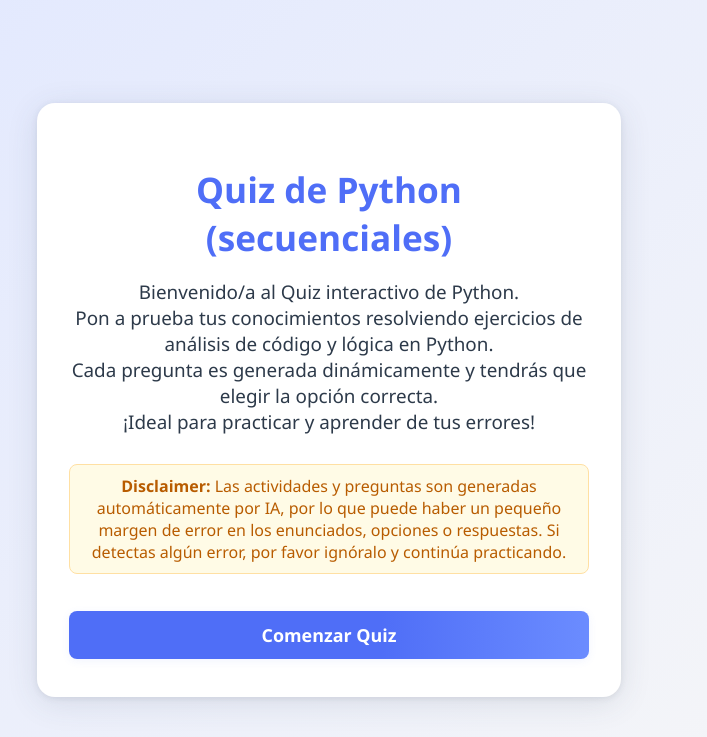
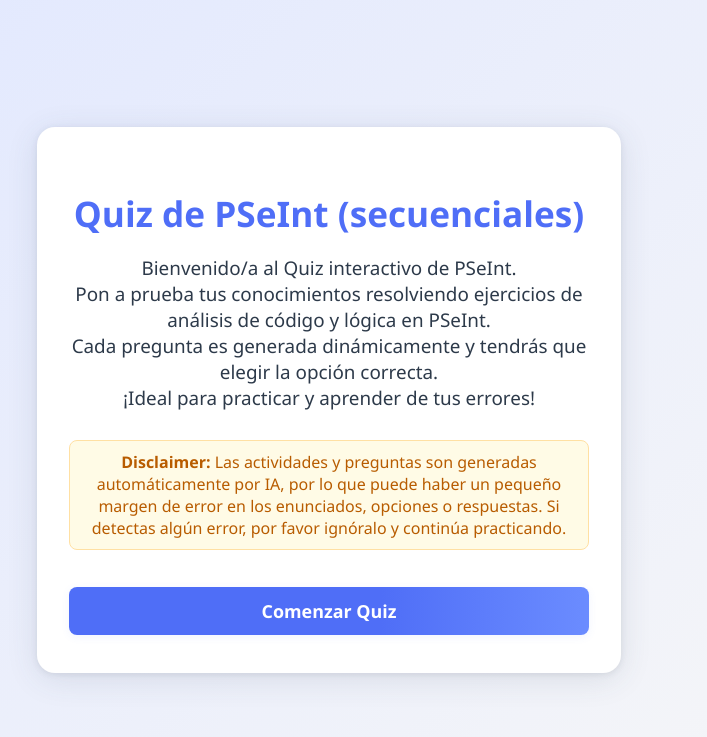
Before and after one commit to Orseb/pseint-quiz-secuenciales-fast-api, a FastAPI app: page / in a window 1280 px wide. Shown: the top 737 px of the page, without its empty margins (311-1018 px from the left). Run offline with FastAPI, Linux system fonts and the light colour scheme.

Commit message:
.gitignore añadido, cambios en main.py, settings.py, cachemanager.py, inicio.html, gemini_promt.py y gemini_service.py

````diff
--- a/app/config/settings.py
+++ b/app/config/settings.py
@@ -38,6 +38,9 @@
     # Configuración de plantillas
     TEMPLATES_DIR: str = "templates"
 
+    # Configuración de temáticas previas para evitar repeticiones
+    MAX_PREVIOUS_TOPICS: int = 4  # Máximo de temáticas previas a considerar
+
     def __init__(self):
         """
         Inicializa la configuración y valida que las variables críticas estén presentes.
--- a/app/services/cache_manager.py
+++ b/app/services/cache_manager.py
@@ -75,7 +75,9 @@
                         self.question_cache.put(question)
 
                         with self.topics_lock:
-                            self.previous_topics_global = question.get("tematicas_usadas", [])
+                            self.previous_topics_global.append(question.get("tematicas_usadas", []))
+                            if len(self.previous_topics_global) > settings.MAX_PREVIOUS_TOPICS:
+                                self.previous_topics_global = [] #Se asegura que no se acumulen demasiadas temáticas previas
 
                     time.sleep(5)
 
--- a/app/services/gemini_service.py
+++ b/app/services/gemini_service.py
@@ -128,7 +128,7 @@
         """
         Limpia el texto de respuesta removiendo delimitadores de código.
 
-        Gemini a veces incluye delimitadores \`\`\`json o \`\`\` en sus respuestas.
+        Gemini a veces incluye delimitadores ```json o ``` en sus respuestas.
         Esta función los remueve para obtener JSON puro que se pueda parsear.
 
         Args:
--- a/main.py
+++ b/main.py
@@ -3,10 +3,10 @@
 from app.config import settings
 
 """
-Aplicación FastAPI para Quiz de Python con IA
+Aplicación FastAPI para Quiz de PSeInt con IA
 
-Esta aplicación genera quizzes interactivos de Python utilizando IA (Google Gemini).
-Los usuarios pueden responder preguntas de análisis de código Python secuencial
+Esta aplicación genera quizzes interactivos de PSeInt utilizando IA (Google Gemini).
+Los usuarios pueden responder preguntas de análisis de código PSeInt secuencial
 y recibir retroalimentación inmediata sobre sus respuestas.
 
 Características principales:
@@ -15,12 +15,12 @@
 - Cache de preguntas para mejor rendimiento
 - Validación rigurosa de preguntas generadas
 
-Autor: Sistema de Quiz Python
+Autor: Sistema de Quiz PSeInt
 Versión: 1.0.0
 """
 
 app = FastAPI(
-    title="Python Quiz App",
+    title="PSeInt Quiz App",
     description="Generador de Quizzes Interactivas con IA",
     version="1.0.0"
 )
--- a/templates/inicio.html
+++ b/templates/inicio.html
@@ -3,7 +3,7 @@
 <head>
     <meta charset="UTF-8">
     <meta name="viewport" content="width=device-width, initial-scale=1.0">
-    <title>Quiz Python - Inicio</title>
+    <title>Quiz PSeInt - Inicio</title>
     <style>
         body {
             font-family: 'Segoe UI', Arial, sans-serif;
@@ -61,10 +61,10 @@
 </head>
 <body>
     <div class="inicio-container">
-        <h1>Quiz de Python (secuenciales)</h1>
+        <h1>Quiz de PSeInt (secuenciales)</h1>
         <p>
-            Bienvenido/a al Quiz interactivo de Python.<br>
-            Pon a prueba tus conocimientos resolviendo ejercicios de análisis de código y lógica en Python.<br>
+            Bienvenido/a al Quiz interactivo de PSeInt.<br>
+            Pon a prueba tus conocimientos resolviendo ejercicios de análisis de código y lógica en PSeInt.<br>
             Cada pregunta es generada dinámicamente y tendrás que elegir la opción correcta.<br>
             ¡Ideal para practicar y aprender de tus errores!
         </p>
````
Also changed, not shown: app/prompts/gemini_prompt.py (+11 -6 lines), 1 other file.
